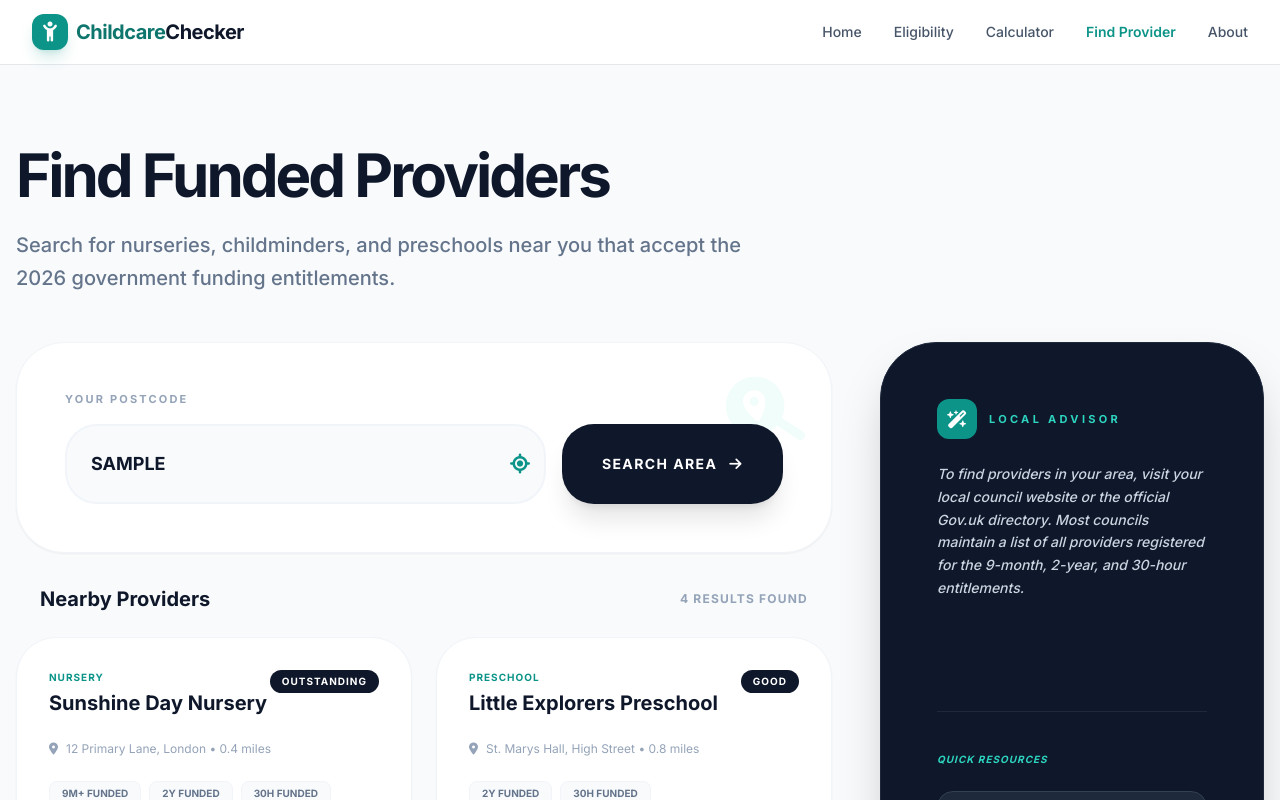
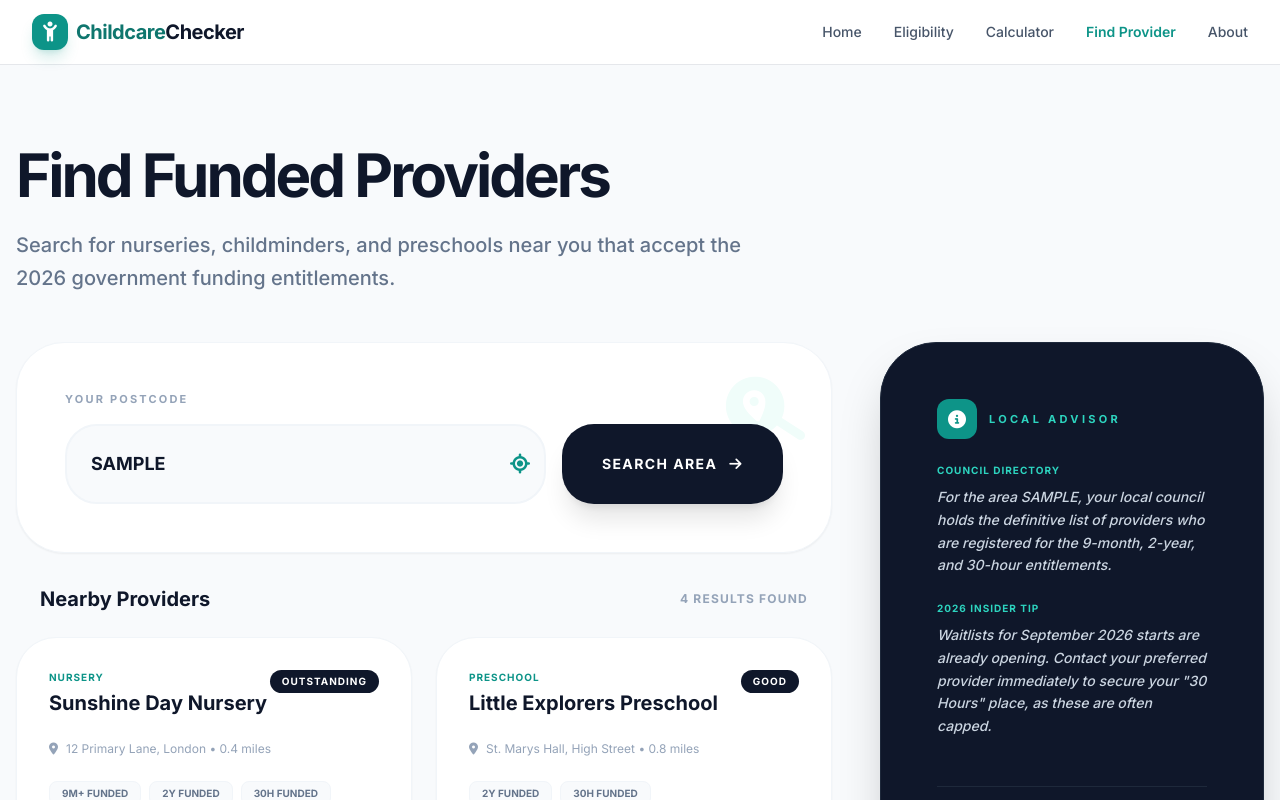
Before and after one commit to tramanpham161/vercel-2, a React (Vite) app: page /find in a window 1280 px wide. Both pictures are taken after typing "Sample" into the empty fields and a click on the button "SEARCH AREA". Shown: the top 800 px of the page. Built offline with nearby package versions, Linux system fonts and the light colour scheme; no server answers.

Commit message:
Update FindProvider.tsx

```diff
--- a/pages/FindProvider.tsx
+++ b/pages/FindProvider.tsx
@@ -1,12 +1,11 @@
 
-import React, { useState, useEffect } from 'react';
-import { GoogleGenAI } from "@google/genai";
+import React, { useState } from 'react';
 import { Provider } from '../types';
 
 const FindProvider: React.FC = () => {
   const [postcode, setPostcode] = useState('');
   const [loading, setLoading] = useState(false);
-  const [aiAdvice, setAiAdvice] = useState<string | null>(null);
+  const [showAdvice, setShowAdvice] = useState(false);
   const [isSearching, setIsSearching] = useState(false);
 
   // Simulated Providers based on common types
@@ -17,27 +16,18 @@ const FindProvider: React.FC = () => {
     { id: '4', name: 'Bluebell Montessori', type: 'Nursery', rating: 'Outstanding', distance: '1.5 miles', offers: ['2y', '30h'], address: 'Greenway Business Park' },
   ];
 
-  const handleSearch = async (e: React.FormEvent) => {
+  const handleSearch = (e: React.FormEvent) => {
     e.preventDefault();
     if (!postcode) return;
 
     setLoading(true);
     setIsSearching(true);
 
-    // Use Gemini to get localized advice for finding providers in that area
-    try {
-      const ai = new GoogleGenAI({ apiKey: process.env.API_KEY });
-      const response = await ai.models.generateContent({
-        model: 'gemini-3-flash-preview',
-        contents: `I am a parent in the UK looking for funded childcare in the area with postcode ${postcode}. Provide a short, 3-paragraph guide on: 1. Which local council I should contact. 2. How to use the gov.uk 'find free early education' tool for this specific region. 3. One insider tip for getting a 30-hour space in 2026. Keep the tone professional and helpful.`,
-      });
-      setAiAdvice(response.text);
-    } catch (err) {
-      console.error("AI Advice failed", err);
-      setAiAdvice("To find providers in your area, visit your local council website or the official Gov.uk directory. Most councils maintain a list of all providers registered for the 9-month, 2-year, and 30-hour entitlements.");
-    } finally {
+    // Simulate a brief loading state for UX
+    setTimeout(() => {
       setLoading(false);
-    }
+      setShowAdvice(true);
+    }, 800);
   };
 
   const useLocation = () => {
@@ -146,14 +136,13 @@ const FindProvider: React.FC = () => {
           )}
         </div>
 
-        {/* Sidebar: AI Advisor & Official Links */}
+        {/* Sidebar: Advice & Official Links */}
         <div className="lg:sticky lg:top-24 space-y-8">
-            {/* Gemini Powered Advisor Card */}
             <div className="bg-slate-900 rounded-[3.5rem] p-10 md:p-14 text-white shadow-2xl relative border border-slate-800">
                 <div className="relative z-10">
                     <div className="flex items-center gap-3 mb-6">
                         <div className="w-10 h-10 rounded-xl bg-teal-600 flex items-center justify-center text-white">
-                            <i className="fa-solid fa-wand-magic-sparkles text-lg"></i>
+                            <i className="fa-solid fa-info-circle text-lg"></i>
                         </div>
                         <span className="text-[11px] font-black text-teal-400 uppercase tracking-[0.3em]">Local Advisor</span>
                     </div>
@@ -166,11 +155,20 @@ const FindProvider: React.FC = () => {
                                 <div className="h-4 bg-slate-800 rounded w-5/6"></div>
                                 <div className="h-4 bg-slate-800 rounded w-2/3 mt-8"></div>
                             </div>
-                        ) : aiAdvice ? (
-                            <div className="prose prose-invert prose-sm">
-                                <p className="text-slate-300 text-sm leading-relaxed whitespace-pre-line font-medium italic">
-                                    {aiAdvice}
-                                </p>
+                        ) : showAdvice ? (
+                            <div className="space-y-6">
+                                <div>
+                                    <h6 className="text-teal-400 font-black text-[10px] uppercase tracking-widest mb-2">Council Directory</h6>
+                                    <p className="text-slate-300 text-sm leading-relaxed font-medium italic">
+                                        For the area {postcode}, your local council holds the definitive list of providers who are registered for the 9-month, 2-year, and 30-hour entitlements.
+                                    </p>
+                                </div>
+                                <div>
+                                    <h6 className="text-teal-400 font-black text-[10px] uppercase tracking-widest mb-2">2026 Insider Tip</h6>
+                                    <p className="text-slate-300 text-sm leading-relaxed font-medium italic">
+                                        Waitlists for September 2026 starts are already opening. Contact your preferred provider immediately to secure your "30 Hours" place, as these are often capped.
+                                    </p>
+                                </div>
                             </div>
                         ) : (
                             <p className="text-slate-500 text-sm leading-relaxed">
```
